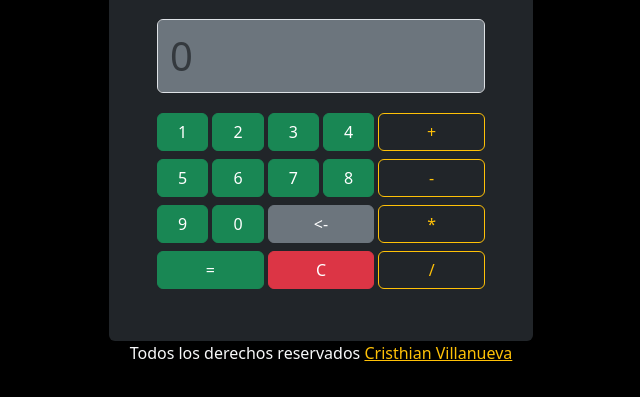
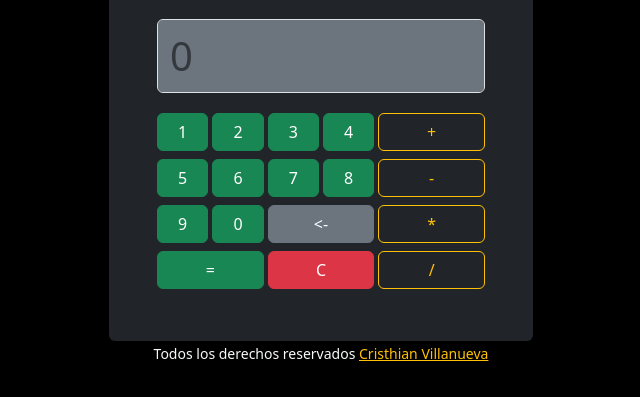
Before and after one commit to CraosV/Calculadora-Js, a plain HTML site: page index.html in a window 1280 px wide. Shown: the part 149-546 px from the top of the page, without its empty margins (319-959 px from the left). Drawn offline with Linux system fonts and the light colour scheme.

Commit message:
Update index.html

```diff
--- a/index.html
+++ b/index.html
@@ -79,7 +79,7 @@
 		</div>
 	</div>
 	<div class="text-center text-light">
-		<label class="fw-light">Todos los derechos reservados <a href="" class="text-warning">Cristhian Villanueva</a></label>
+		<label class="fw-light small">Todos los derechos reservados <a href="" class="text-warning">Cristhian Villanueva</a></label>
 	</div>
 </body>
 </html>
```
